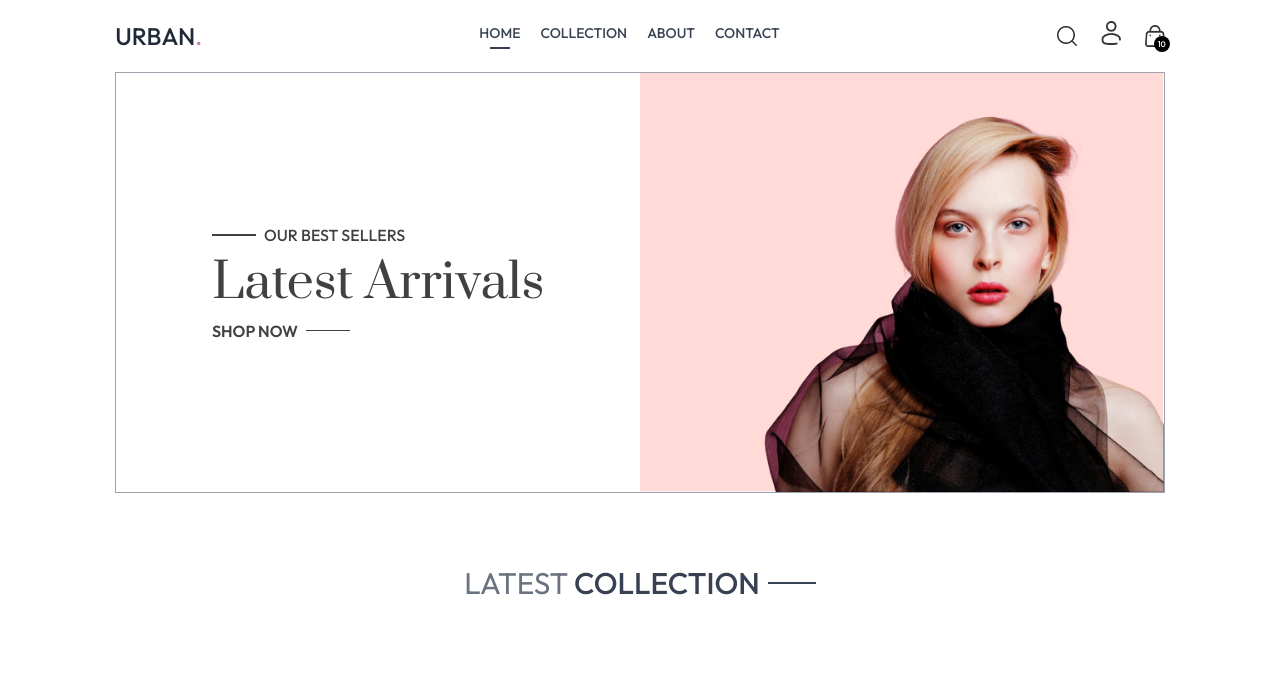
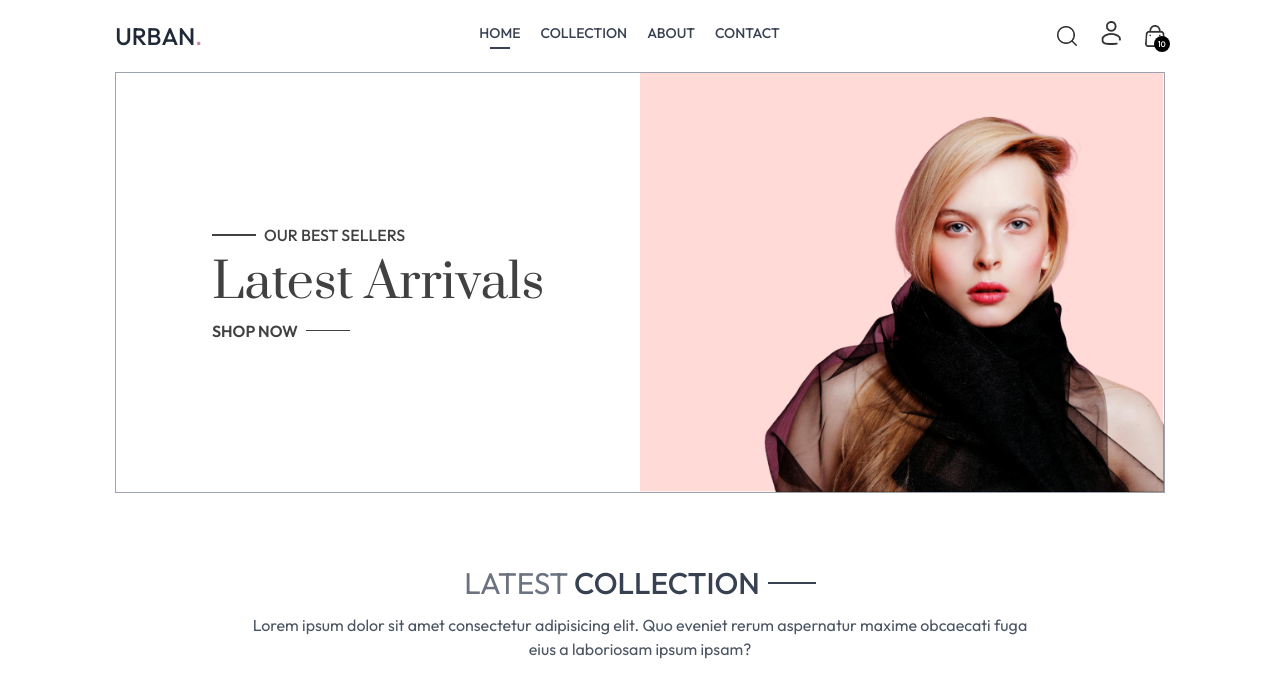
Before and after one commit to ashrafultusar/urban-frontend, a React (Vite) app in the folder urban-frontend/: page / in a window 1280 px wide. Shown: the top 698 px of the page. Built offline with nearby package versions, Linux system fonts and the light colour scheme.

Commit message:
added product item

```diff
--- a/urban-frontend/src/components/LatestCollection.jsx
+++ b/urban-frontend/src/components/LatestCollection.jsx
@@ -1,15 +1,26 @@
-import React, { useContext } from "react";
+import React, { useContext, useEffect, useState } from "react";
 
 import { ShopContext } from "./../context/ShopContex";
 import Title from "./Title";
 
 const LatestCollection = () => {
   const { products } = useContext(ShopContext);
+const [latestProducts,setLatestProducts]=useState([])
+
+    useEffect(() => {
+       setLatestProducts(products.slice(0,10))
+    },[])
 
     return <div className="my-10">
         <div className="text-center py-8 text-3xl">
             <Title text1={'LATEST'} text2={'COLLECTION'}></Title>
-      </div>
+            <p className="w-3/4 m-auto text-xs sm:text-sm md:text-base text-gray-600">
+                Lorem ipsum dolor sit amet consectetur adipisicing elit. Quo eveniet rerum aspernatur maxime obcaecati fuga eius a laboriosam ipsum ipsam?
+            </p>
+        </div>
+
+
+
   </div>;
 };
 
--- /dev/null
+++ b/urban-frontend/src/components/ProductItem.jsx
@@ -0,0 +1,18 @@
+import React, { useContext } from 'react';
+import { ShopContext } from '../context/ShopContex';
+import { Link } from 'react-router-dom';
+
+const ProductItem = ({ id, image, name, price }) => {
+
+    const { currency } = useContext(ShopContext);
+
+    return (
+        <Link to={`/product/${id}`} className='text-gray-700 cursor-pointer'>
+            <div className=''>
+
+            </div>
+        </Link>
+    );
+};
+
+export default ProductItem;
```
